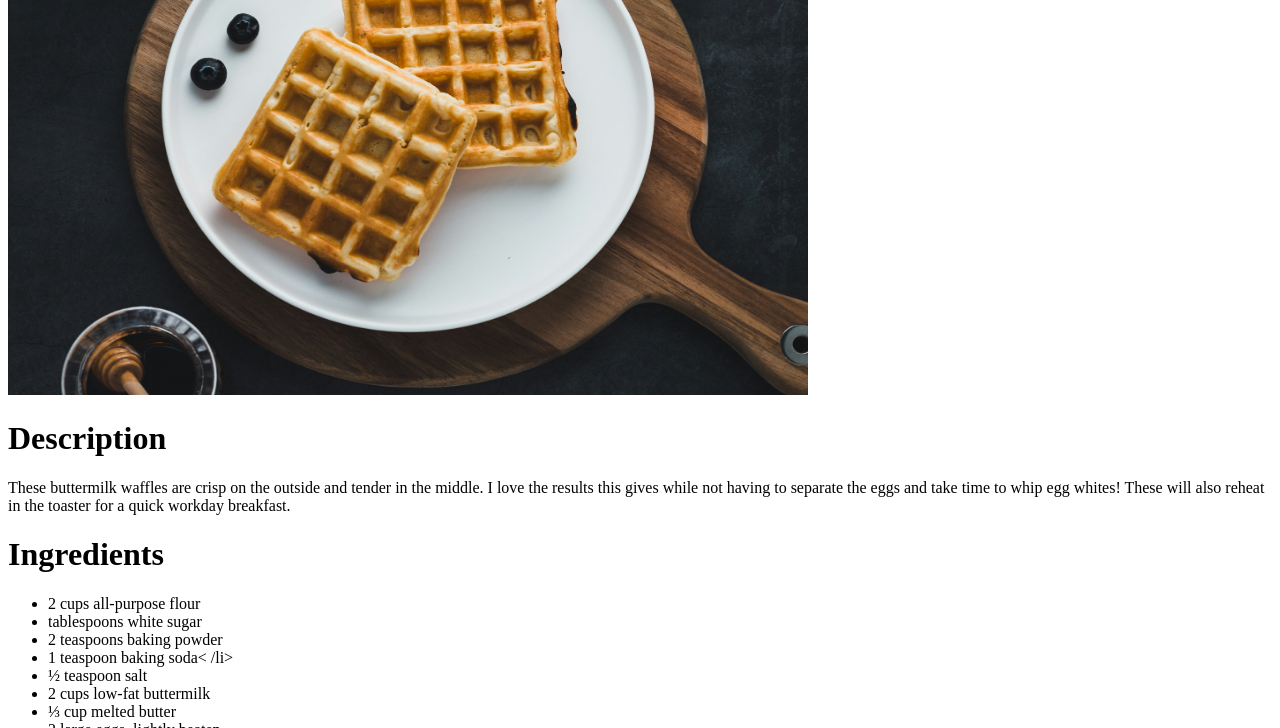
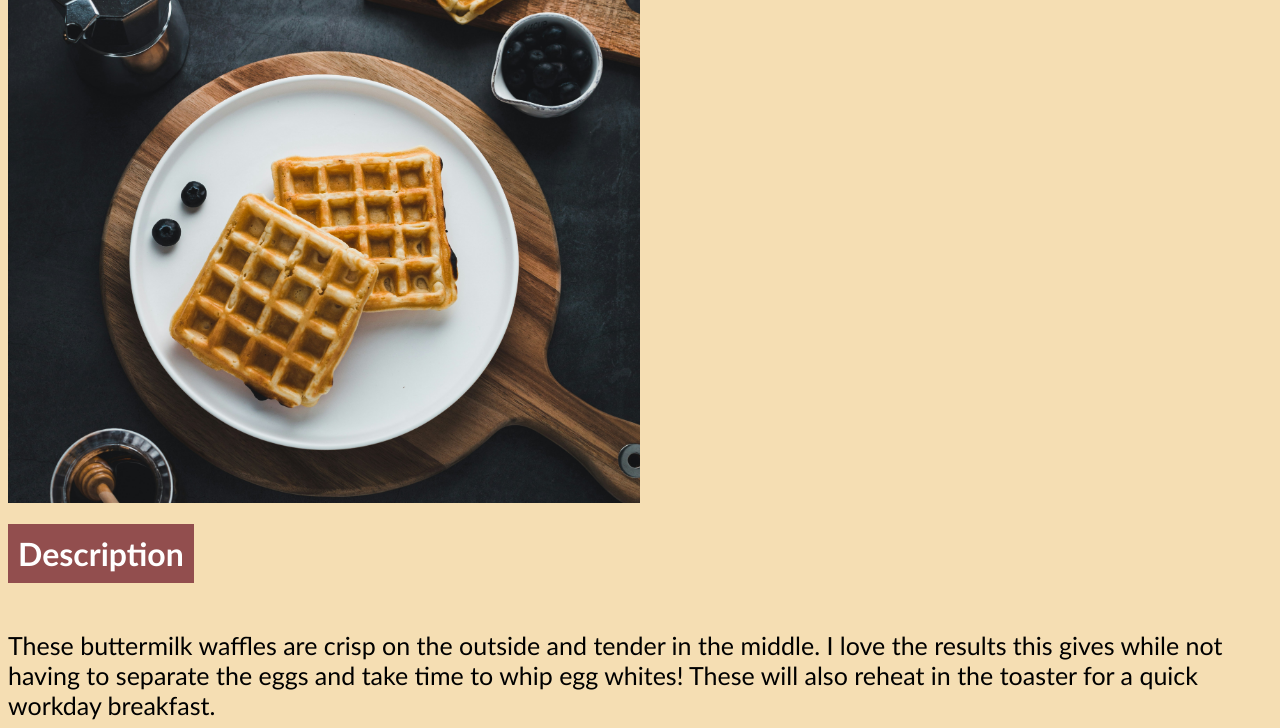
Before and after one commit to Baigherat/odin-recipes, a plain HTML site: page recipes/waffles.html in a window 1280 px wide. Shown: the part 285-1013 px from the top of the page. Drawn offline with Linux system fonts and the light colour scheme.

Commit message:
Added some rookie styles to the waffles recipe page

```diff
--- /dev/null
+++ b/recipes/style.css
@@ -0,0 +1,36 @@
+
+html body h1:hover{
+    background-color: rgb(126, 40, 40);
+}
+
+html body h1{
+    background-color: rgb(146, 78, 78);
+    font-family: 'Gill Sans', 'Gill Sans MT', Calibri, 'Trebuchet MS', sans-serif;
+    color: white;
+    display: inline-block;
+    padding: 10px;
+}
+
+html body header h1{
+    font-size: 100px;
+}
+
+body{
+    font-family: 'Gill Sans', 'Gill Sans MT', Calibri, 'Trebuchet MS', sans-serif;
+    background-color: wheat;
+}
+html body p{
+    font-size: 25px;
+}
+
+img{
+    display: flex;
+    justify-content: center;
+    align-items:center;
+    width: 50%;
+    height: auto;
+}
+
+ul, ol{
+    font-size: 25px;
+}
--- a/recipes/waffles.html
+++ b/recipes/waffles.html
@@ -4,12 +4,13 @@
 <head>
     <meta charset="UTF-8">
     <meta name="viewport" content="width=device-width, initial-scale=1.0">
-    <title>Document</title>
+    <link rel="stylesheet" href="style.css">
+    <title>Waffles</title>
 </head>
 
 <body>
-    <h1>Waffles</h1>
-    <img src="../images/waffle.jpg" alt="This is the image of a waffle" height="600" width="800">
+    <header><h1>Waffles</h1></header>
+    <img  id="img" src="../images/waffle.jpg" alt="This is the image of a waffle" height="600" width="800">
     <h1>Description</h1>
     <p>These buttermilk waffles are crisp on the outside and tender in the middle. I love the results this gives while
         not having to separate the eggs and take time to whip egg whites! These will also reheat in the toaster for a
```
